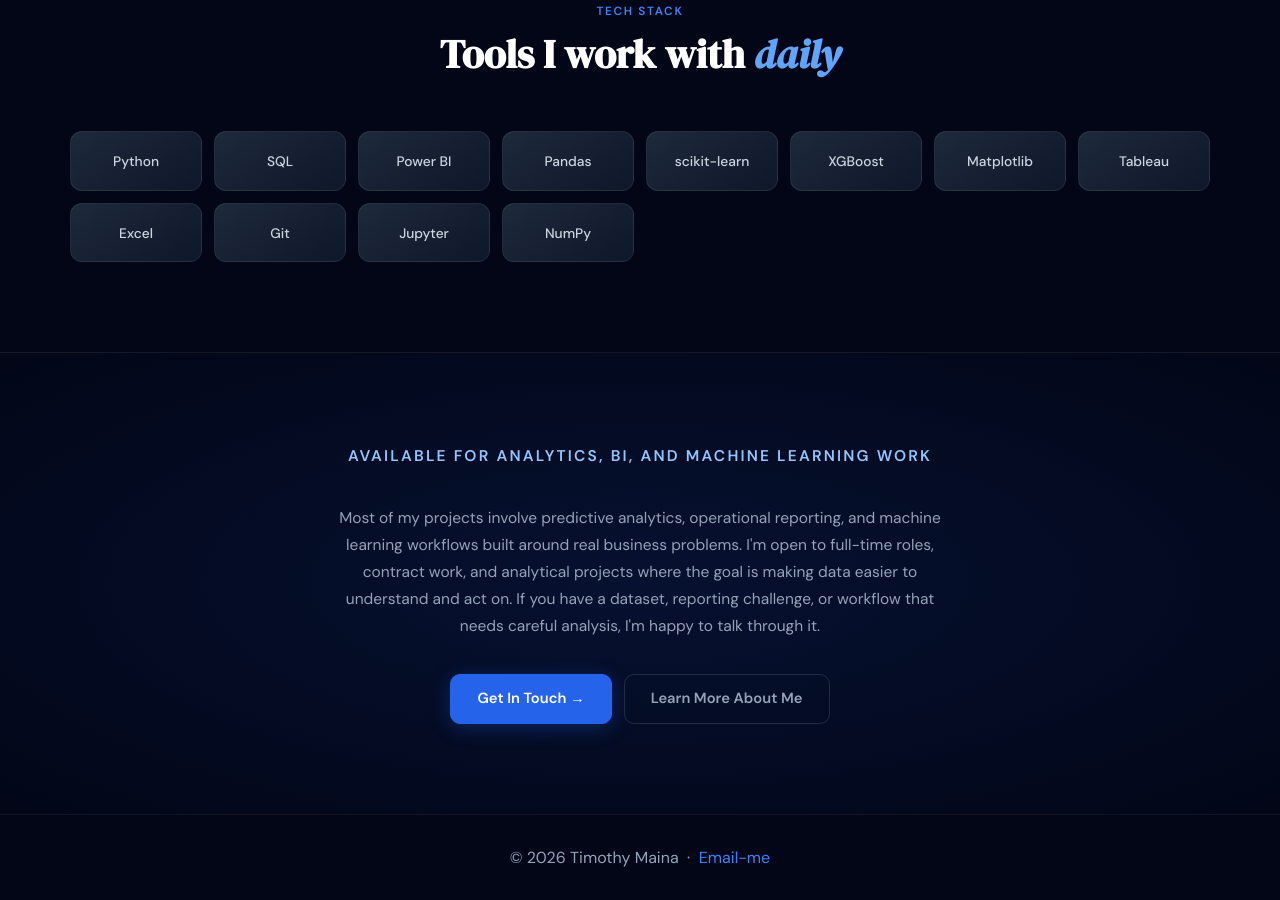
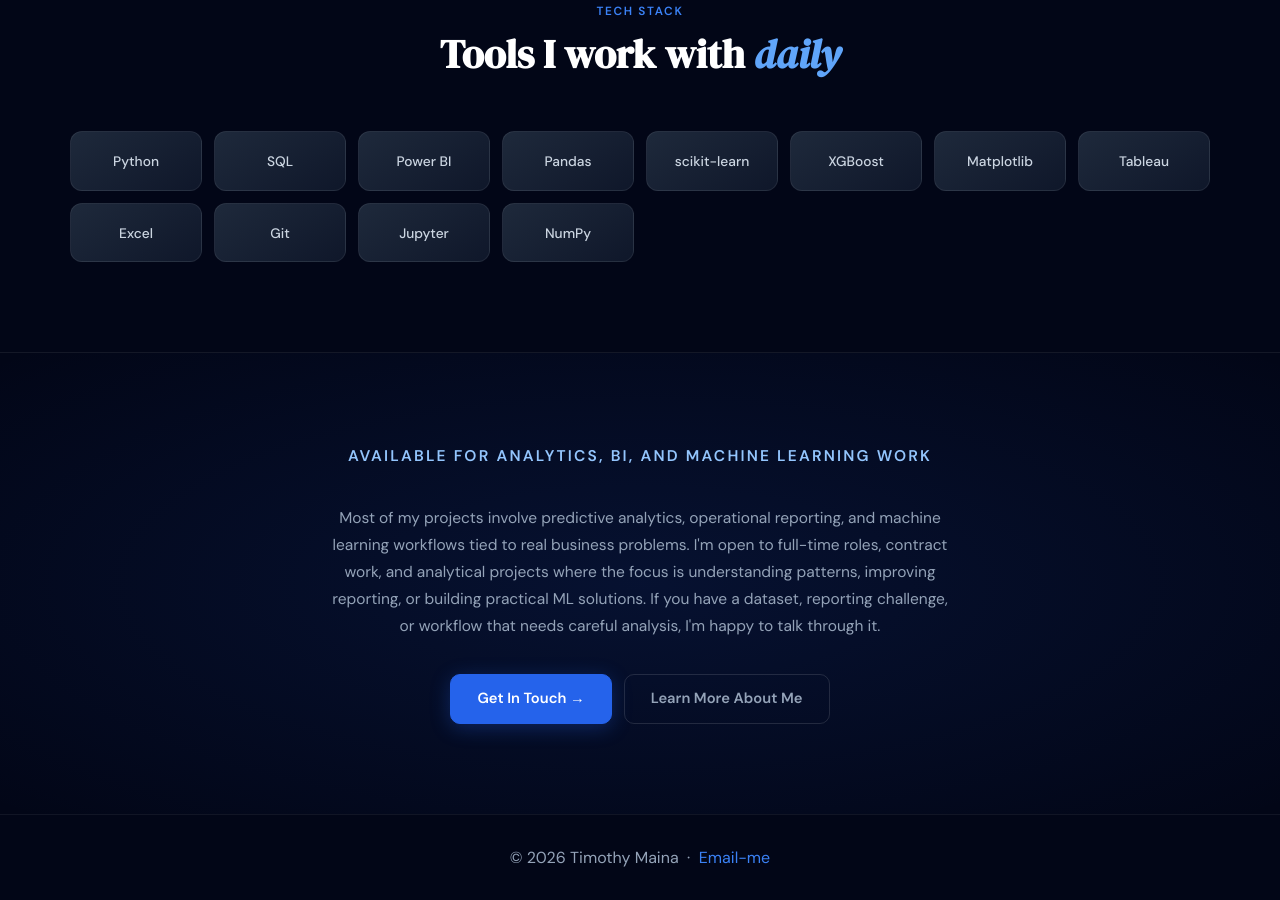
Before and after one commit to timmaina-devhub/timmaina-devhub.github.io, a Jekyll site: the page built from index.md, in a window 1280 px wide and 900 px high, scrolled down 2890 px. Built offline with Jekyll 4.4.1, drawn with Linux system fonts in a browser that asks for light colours.

Commit message:
Update index.md

```diff
--- a/index.md
+++ b/index.md
@@ -250,7 +250,7 @@ title: Home
   <div class="h-cta-banner__glow" aria-hidden="true"></div>
   <div class="h-cta-banner__inner reveal-up">
     <p class="h-eyebrow" style="color:#93c5fd;">Available for analytics, BI, and machine learning work</p>
-    <p>Most of my projects involve predictive analytics, operational reporting, and machine learning workflows built around real business problems. I'm open to full-time roles, contract work, and analytical projects where the goal is making data easier to understand and act on. If you have a dataset, reporting challenge, or workflow that needs careful analysis, I'm happy to talk through it.</p>
+    <p>Most of my projects involve predictive analytics, operational reporting, and machine learning workflows tied to real business problems. I'm open to full-time roles, contract work, and analytical projects where the focus is understanding patterns, improving reporting, or building practical ML solutions. If you have a dataset, reporting challenge, or workflow that needs careful analysis, I'm happy to talk through it.</p>
     <div class="h-cta-banner__actions">
       <a href="/contact" class="h-btn h-btn--primary">Get In Touch →</a>
       <a href="/about" class="h-btn h-btn--ghost">Learn More About Me</a>
```
